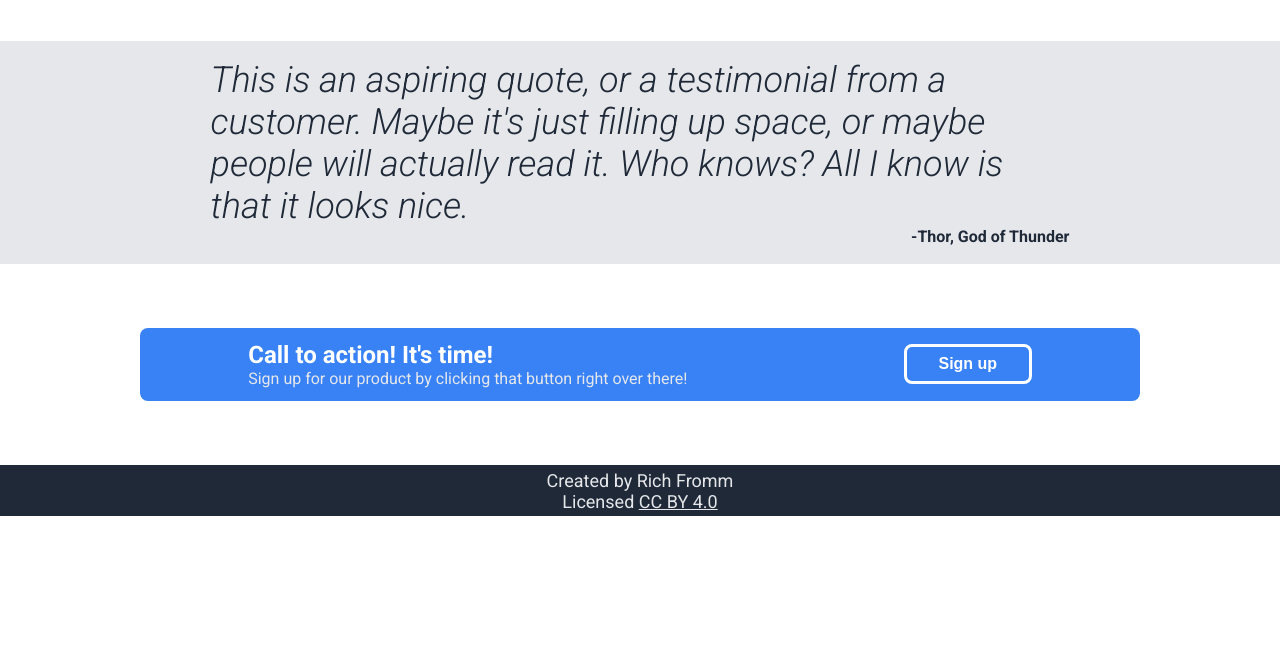
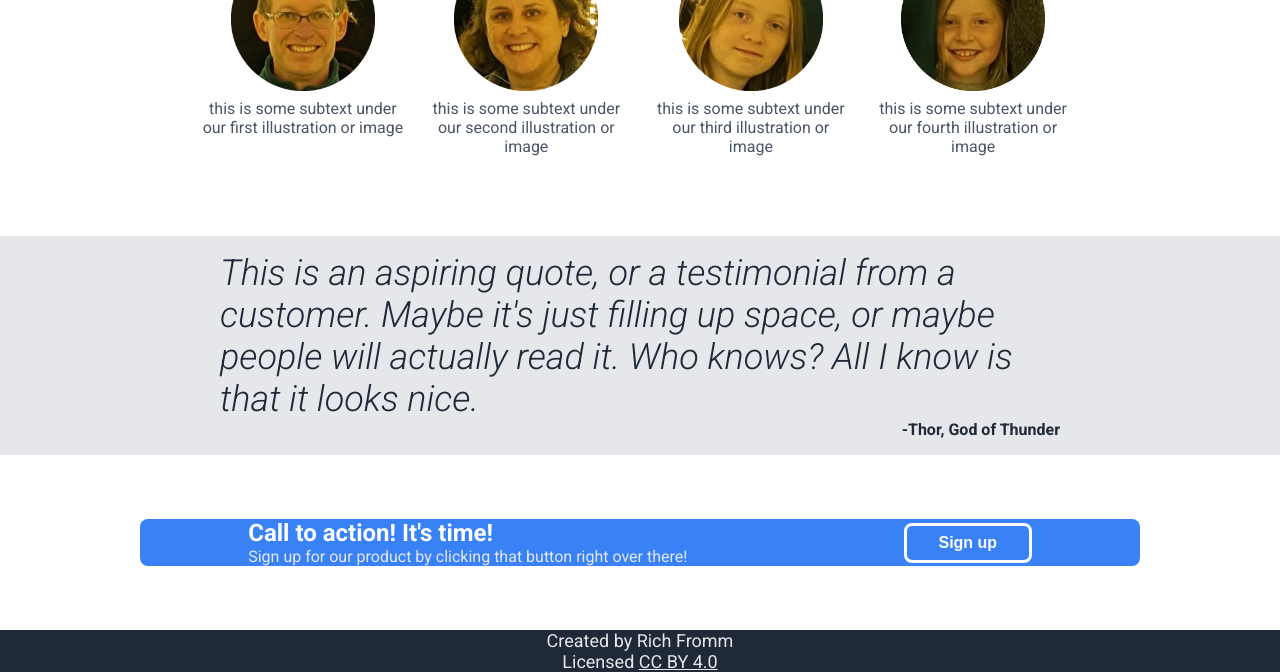
Before and after one commit to richfromm/odin-landing-page, a plain HTML site: page index.html in a window 1280 px wide. Shown: the part 284-956 px from the top of the page. Before the commit the page ends 800 px from the top, so only its background shows below. Drawn offline with Linux system fonts and the light colour scheme.

Commit message:
Add real images to info section
And work on info styling and spacing
And a little bit of fiddling with the quote too

The primary work remaining is on the header

```diff
--- a/index.html
+++ b/index.html
@@ -44,25 +44,25 @@
         <div class="title">Some random information.</div>
         <div class="items">
           <div class="item">
-            <img src="./images/image1.png" alt="image1">
+            <img src="./images/rich.png" alt="Rich">
             <div class="item-text">
               this is some subtext under our first illustration or image
             </div>
           </div>
           <div class="item">
-            <img src="./images/image2.png" alt="image2">
+            <img src="./images/lorien.png" alt="Lorien">
             <div class="item-text">
               this is some subtext under our second illustration or image
             </div>
           </div>
           <div class="item">
-            <img src="./images/image3.png" alt="image3">
+            <img src="./images/dylan.png" alt="Dylan">
             <div class="item-text">
               this is some subtext under our third illustration or image
             </div>
           </div>
           <div class="item">
-            <img src="./images/image4.png" alt="image4">
+            <img src="./images/lyra.png" alt="Lyra">
             <div class="item-text">
               this is some subtext under our fourth illustration or image
             </div>
--- a/style.css
+++ b/style.css
@@ -1,4 +1,5 @@
 body {
+  /* XXX don't leave the fallback serif, it's just for debugging */
   font-family: roboto, /*sans-*/serif;
   background: #FFF;
   display: flex;
@@ -34,6 +35,11 @@ body {
 .footer-inner {
   font-size: 18px;
   color: #E5E7EB;
+}
+
+.info-inner img {
+  width: 144px;
+  height: 144px;
 }
 
 .info-outer,
@@ -142,23 +148,29 @@ button,
 
 .info-outer {
   flex: 5;
+  padding: 1em;
 }
 
 .info-inner {
   display: flex;
   flex-direction: column;
+  justify-content: space-around;
   align-items: center;
 }
 
 .items {
   display: flex;
   flex-direction: row;
+  padding-top: -4em;
+  padding-bottom: 4em;
+  gap: 1em;
 }
 
 .item {
   display: flex;
   flex-direction: column;
   align-items: center;
+  gap: 0.5em;
 }
 
 .item-text {
@@ -166,7 +178,8 @@ button,
 }
 
 .quote-outer {
-  flex: 4;
+  flex: 5;
+  padding: 1em;
 }
 
 .quote-inner {
```
Also changed, not shown: images/dylan.png (added), images/lorien.png (added), images/lyra.png (added), images/rich.png (added).
